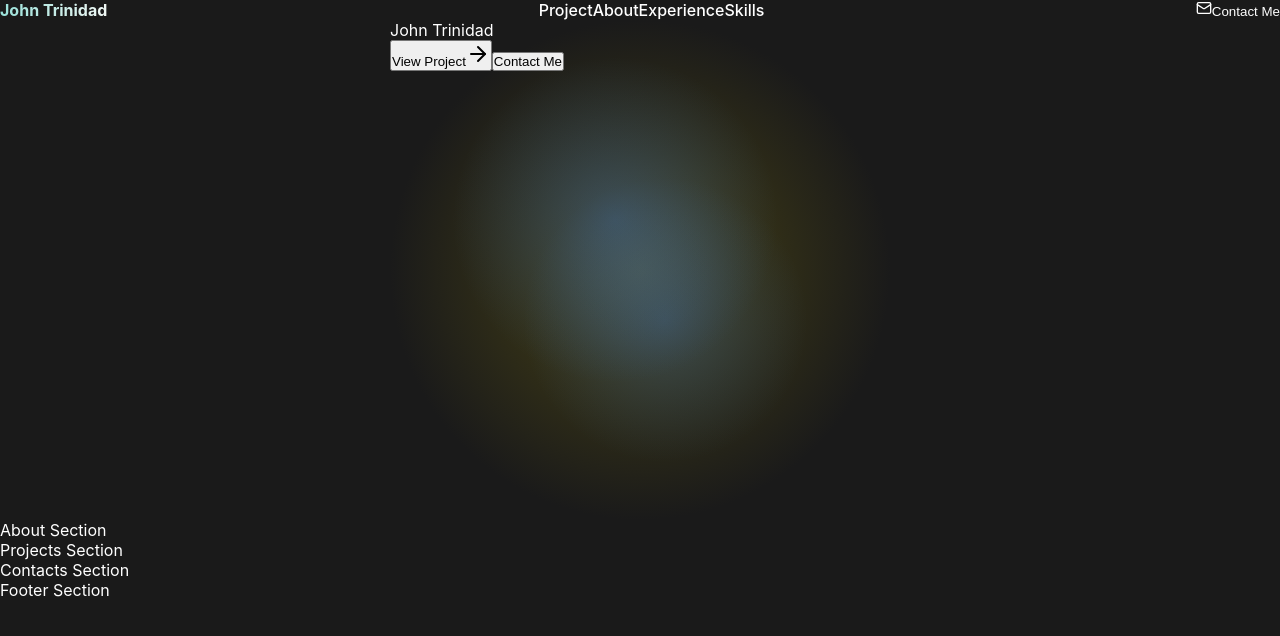
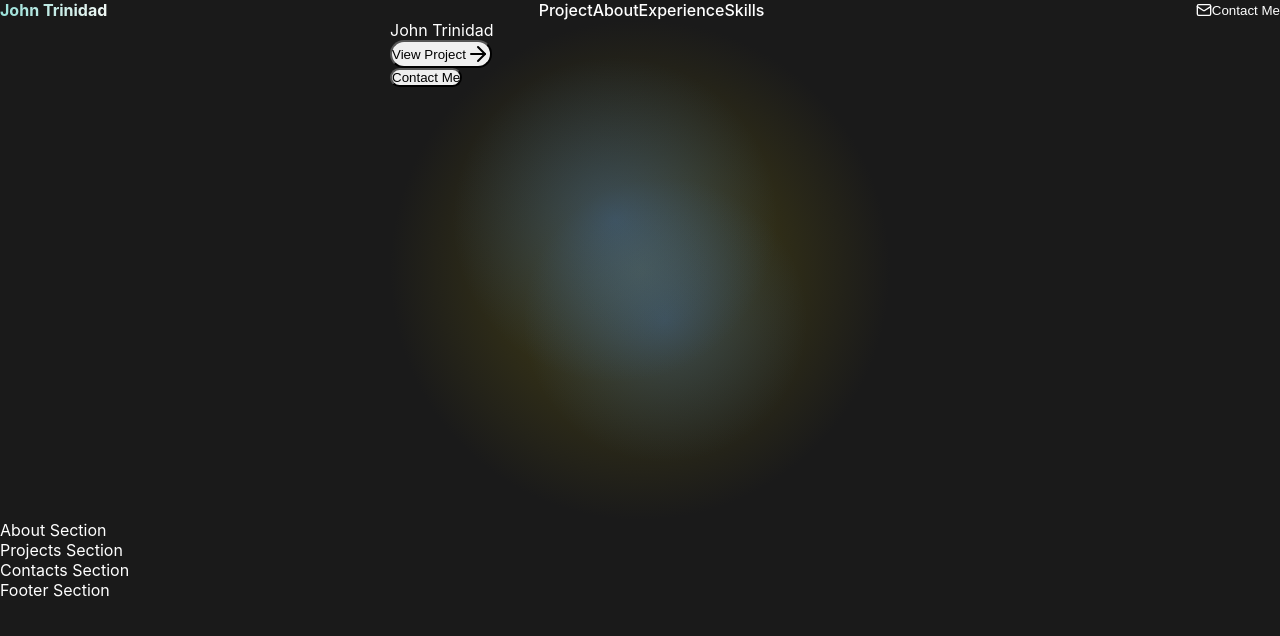
Before and after one commit to trinidj/updated-personal-porfolio, a Vue app: page / in a window 1280 px wide. Shown: the top 636 px of the page. Built offline with nearby package versions, Linux system fonts and the light colour scheme.

Commit message:
feat: add basic styling to Button component

```diff
--- a/src/components/ui/Button.vue
+++ b/src/components/ui/Button.vue
@@ -8,4 +8,12 @@
 </template>
 
 <style scoped>
+  .button {
+    display: flex;
+    flex-direction: row;
+    align-items: center;
+    gap: var(--spacing-sm);
+    border-radius: 15px;
+    padding: var(--spacing-sm) var(--spacing-xl);
+  }
 </style>
```
